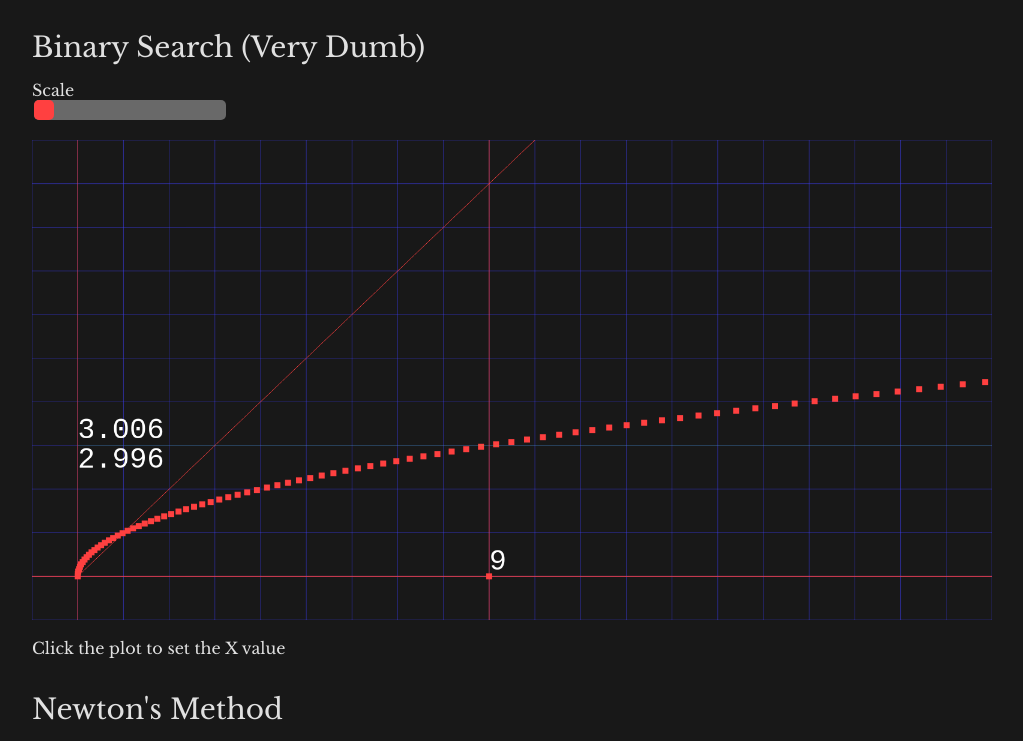
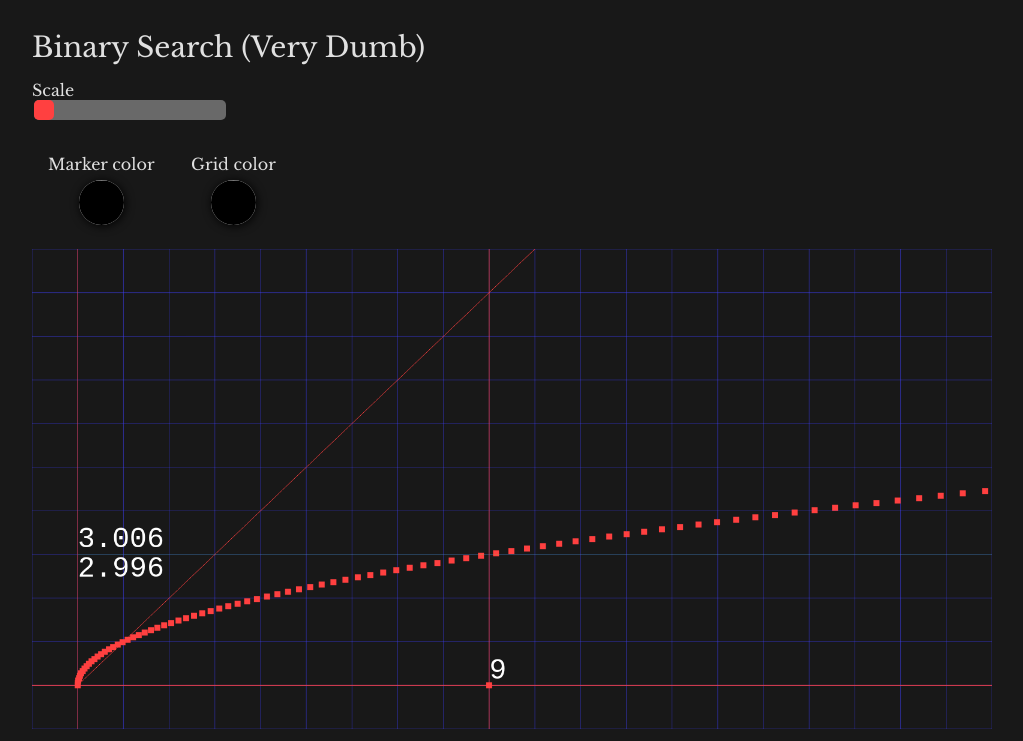
Before and after one commit to tsoding/dumb-sqrt, a website: page index.html in a window 1280 px wide. Shown: the part 58-799 px from the top of the page, without its empty margins (128-1151 px from the left). Drawn offline with Linux system fonts and the light colour scheme.

Commit message:
Color picker added

```diff
--- a/css/index.css
+++ b/css/index.css
@@ -60,3 +60,23 @@ a {
     width: 20px;
     height: 20px;
 }
+.theme-picker {
+    width: 131%;
+    height: 131%;
+    margin: -14%;
+}
+.theme-container {
+    overflow: hidden;
+    display: inline-block;
+    width: 2.8em;
+    height: 2.8em;
+    border-radius: 50%;
+    border-color: transparent;
+    box-shadow: 1px 1px 10px 0px black;
+    margin: 0.5em;
+}
+.outer-theme-container {
+    text-align: center;
+    display: inline-block;
+    margin: 1em;
+}
--- a/index.html
+++ b/index.html
@@ -14,8 +14,24 @@
     <h1>Sqrt() Algorithms Visualization</h1>
     <h2>Binary Search (Very Dumb)</h2>
 
-    <h3>Scale</h3>
-    <input type="range" min="1" max="15" value="1" class="slider">
+    <div>
+      <h3>Scale</h3>
+      <input type="range" min="1" max="15" value="1" class="slider">
+    </div>
+
+    <div class="outer-theme-container">
+      <div>Marker color</div>
+      <div class="theme-container">
+        <input type="color" class="theme-picker" id="marker-picker" value="#000">
+      </div>
+    </div>
+
+    <div class="outer-theme-container">
+      <div>Grid color</div>
+      <div class="theme-container">
+        <input type="color" class="theme-picker" id="grid-picker" value="#000">
+      </div>
+    </div>
 
     <canvas id="app-binary-search" class="plot" width="1600" height="800"></canvas>
     <p>Click the plot to set the X value</p>
```
